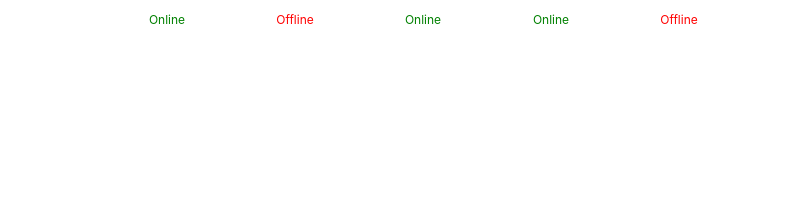
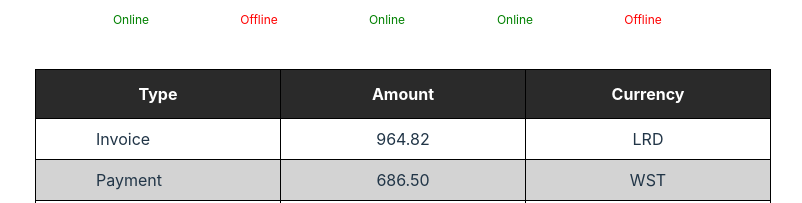
Before and after one commit to Serhii2009/goit-react-hw-01, a React (Vite) app: page / in a window 1280 px wide. Shown: the part 749-952 px from the top of the page, without its empty margins (237-1039 px from the left). Before the commit the page ends 848 px from the top, so only its background shows below. Built offline with nearby package versions, Linux system fonts and the light colour scheme.

Commit message:
Add task 3

```diff
--- a/src/components/App.jsx
+++ b/src/components/App.jsx
@@ -1,9 +1,11 @@
 import "./App.css";
 import userData from "./Profile/userData.json";
 import friends from "./FriendList/friends.json";
+import transactions from "./TransactionHistory/transactions.json";
 
 import { Profile } from "./Profile/Profile";
 import { FriendList } from "./FriendList/FriendList";
+import { TransactionHistory } from "./TransactionHistory/TransactionHistory";
 
 export const App = () => {
   return (
@@ -16,6 +18,7 @@
         stats={userData.stats}
       />
       <FriendList friends={friends} />
+      <TransactionHistory items={transactions} />
     </div>
   );
 };
--- /dev/null
+++ b/src/components/TransactionHistory/TransactionHistory.jsx
@@ -0,0 +1,23 @@
+import css from "./TransactionHistory.module.css";
+
+export const TransactionHistory = ({ items }) => (
+  <table className={css.transactionHistory}>
+    <thead>
+      <tr>
+        <th>Type</th>
+        <th>Amount</th>
+        <th>Currency</th>
+      </tr>
+    </thead>
+
+    <tbody>
+      {items.map(({ id, type, amount, currency }) => (
+        <tr key={id}>
+          <td>{type.charAt(0).toUpperCase() + type.slice(1)}</td>
+          <td>{amount}</td>
+          <td>{currency}</td>
+        </tr>
+      ))}
+    </tbody>
+  </table>
+);
--- /dev/null
+++ b/src/components/TransactionHistory/TransactionHistory.module.css
@@ -0,0 +1,33 @@
+.transactionHistory {
+  margin-top: 18px;
+  border-collapse: collapse;
+  width: 100%;
+}
+
+.transactionHistory td,
+.transactionHistory th {
+  border: 1px solid black;
+  padding: 8px;
+}
+
+.transactionHistory td {
+  text-align: center;
+}
+
+.transactionHistory tr:nth-child(even) {
+  background-color: #d3d3d3;
+}
+.transactionHistory td:nth-child(3n + 1) {
+  text-align: left;
+  padding-left: 60px;
+  padding-right: 0px;
+}
+
+.transactionHistory th {
+  width: 228px;
+  padding-top: 12px;
+  padding-bottom: 12px;
+  text-align: center;
+  background-color: #2a2a2a;
+  color: white;
+}
--- /dev/null
+++ b/src/components/TransactionHistory/transactions.json
@@ -0,0 +1,56 @@
+[
+  {
+    "id": "1e0700a2-5183-4291-85cc-2065a036a683",
+    "type": "invoice",
+    "amount": "964.82",
+    "currency": "LRD"
+  },
+  {
+    "id": "a30f821b-4d25-4ff0-abdd-e340b3f0dd2b",
+    "type": "payment",
+    "amount": "686.50",
+    "currency": "WST"
+  },
+  {
+    "id": "44dca67a-8e5a-4798-bf8e-b15efd4e1abd",
+    "type": "invoice",
+    "amount": "828.62",
+    "currency": "UGX"
+  },
+  {
+    "id": "ea8ed3dc-2b68-4a53-905a-53ecb0adef33",
+    "type": "withdrawal",
+    "amount": "527.80",
+    "currency": "ALL"
+  },
+  {
+    "id": "63ca02f9-d637-46b5-9237-f3b24425e029",
+    "type": "payment",
+    "amount": "862.44",
+    "currency": "AUD"
+  },
+  {
+    "id": "ed0263e8-59a5-4bf1-87e0-2bb88e53dc34",
+    "type": "withdrawal",
+    "amount": "907.00",
+    "currency": "GEL"
+  },
+  {
+    "id": "4eaab41b-b967-40ac-82ed-85fc66f646f1",
+    "type": "deposit",
+    "amount": "103.10",
+    "currency": "BWP"
+  },
+  {
+    "id": "9648a350-8469-42d5-8bf3-18090de5fe67",
+    "type": "withdrawal",
+    "amount": "322.32",
+    "currency": "MRO"
+  },
+  {
+    "id": "9c5c25fb-1a95-4b2f-8d1f-4c4426d677cc",
+    "type": "invoice",
+    "amount": "14.79",
+    "currency": "PYG"
+  }
+]
```
